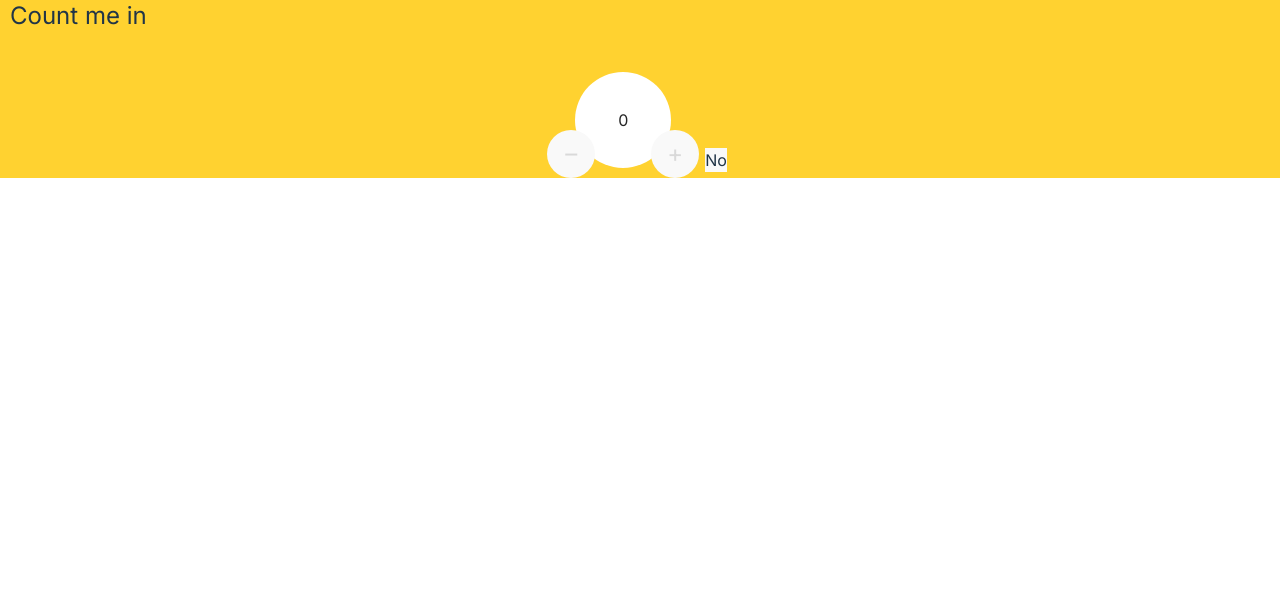
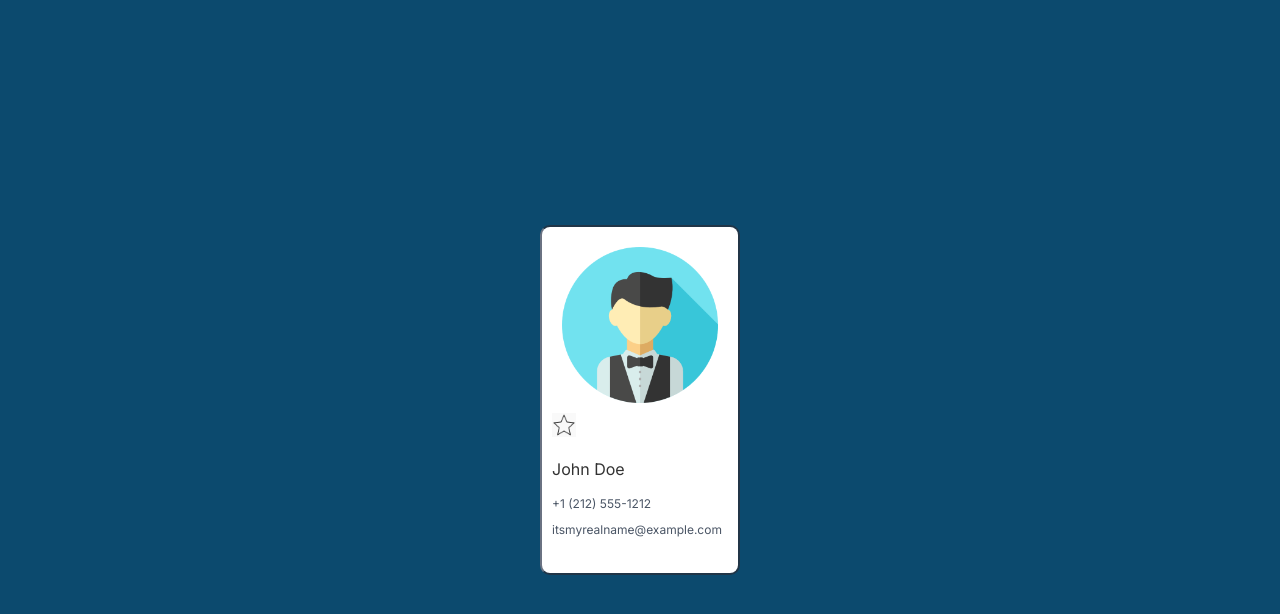
Before and after one commit to JIiiiiiiiiiiiiiiiiiiiiii/first-react, a React (Vite) app: page / in a window 1280 px wide. Shown: the top 614 px of the page. Built offline with nearby package versions, Linux system fonts and the light colour scheme.

Commit message:
State props from parent to children

```diff
--- a/src/components/dynamic_web/stateobject/App.jsx
+++ b/src/components/dynamic_web/stateobject/App.jsx
@@ -1,7 +1,6 @@
 import React from "react";
 import avatar from "/images/user.png";
-import starFilled from "/images/star-filled.png";
-import starEmpty from "/images/star-empty.png";
+import Star from "./Star";
 
 export default function App() {
   const [contact, setContact] = React.useState({
@@ -11,8 +10,6 @@ export default function App() {
     email: "itsmyrealname@example.com",
     isFavorite: false,
   });
-
-  let starIcon = contact.isFavorite ? starFilled : starEmpty;
 
   function toggleFavorite() {
     setContact((prev) => {
@@ -33,24 +30,7 @@ export default function App() {
             alt="User profile picture of John Doe"
           />
           <div className="p-2.5">
-            <button
-              onClick={toggleFavorite}
-              aria-pressed={contact.isFavorite}
-              aria-label={
-                contact.isFavorite
-                  ? "Remove from favorites"
-                  : "Add to favorites"
-              }
-              className="favorite-button bg-transparent"
-            >
-              <img
-                src={starIcon}
-                alt={
-                  contact.isFavorite ? "filled start icon" : "empty star icon"
-                }
-                className="w-6 cursor-pointer"
-              />
-            </button>
+            <Star isFilled={contact.isFavorite} handleClick={toggleFavorite} />
             <h2 className="my-3.5 text-[#333333]">
               {contact.firstName} {contact.lastName}{" "}
             </h2>
--- /dev/null
+++ b/src/components/dynamic_web/stateobject/Star.jsx
@@ -0,0 +1,20 @@
+import starFilled from "/images/star-filled.png";
+import starEmpty from "/images/star-empty.png";
+
+export default function Star(props) {
+  let starIcon = props.isFilled ? starFilled : starEmpty;
+  return (
+    <button
+      onClick={props.handleClick}
+      aria-pressed={props.isFilled}
+      aria-label={props.isFilled ? "Remove from favorites" : "Add to favorites"}
+      className="favorite-button bg-transparent"
+    >
+      <img
+        src={starIcon}
+        alt={props.isFilled ? "filled start icon" : "empty star icon"}
+        className="w-6 cursor-pointer"
+      />
+    </button>
+  );
+}
--- a/src/main.jsx
+++ b/src/main.jsx
@@ -1,7 +1,7 @@
 import { StrictMode } from "react";
 import { createRoot } from "react-dom/client";
 import "./index.css";
-import App from "./components/dynamic_web/count/App";
+import App from "./components/dynamic_web/stateobject/App";
 
 createRoot(document.getElementById("root")).render(
   <StrictMode>
```
